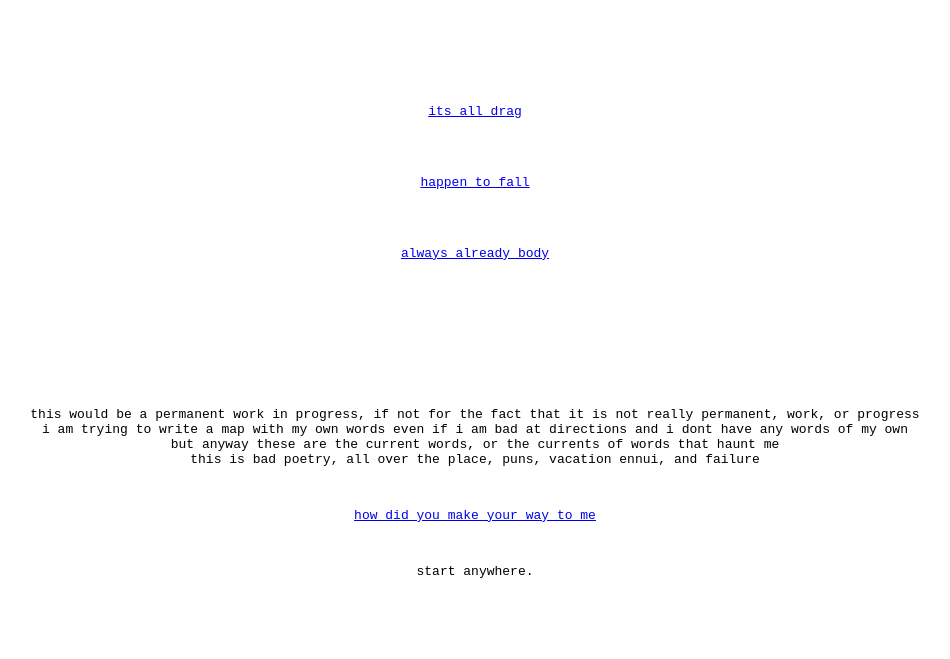
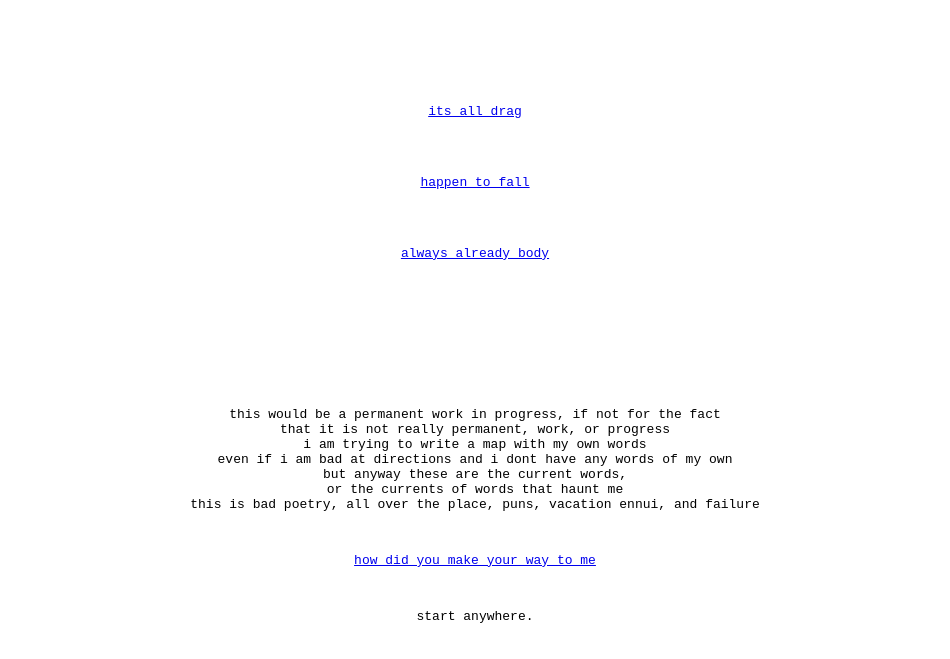
Before and after one commit to spectersofarks/ghostship, a plain HTML site: page docs/index.htm in a window 1280 px wide. Shown: the part 79-738 px from the top of the page, without its empty margins (165-1115 px from the left). Drawn offline with Linux system fonts and the light colour scheme.

Commit message:
Update index.htm

```diff
--- a/docs/index.htm
+++ b/docs/index.htm
@@ -26,7 +26,7 @@
 
 
 
-<p style="text-align:center;">this would be a permanent work in progress, if not for the fact that it is not really permanent, work, or progress<br>i am trying to write a map with my own words even if i am bad at directions and i dont have any words of my own<br>but anyway these are the current words, or the currents of words that haunt me<br>this is bad poetry, all over the place, puns, vacation ennui, and failure</p>
+<p style="text-align:center;">this would be a permanent work in progress, if not for the fact<br>that it is not really permanent, work, or progress<br>i am trying to write a map with my own words<br>even if i am bad at directions and i dont have any words of my own<br>but anyway these are the current words,<br>or the currents of words that haunt me<br>this is bad poetry, all over the place, puns, vacation ennui, and failure</p>
 <p style="text-align:center;"><a href=way.htm>how did you make your way to me</a></p>
 <p style="text-align:center;">start anywhere.</p>
 </pre>
```
